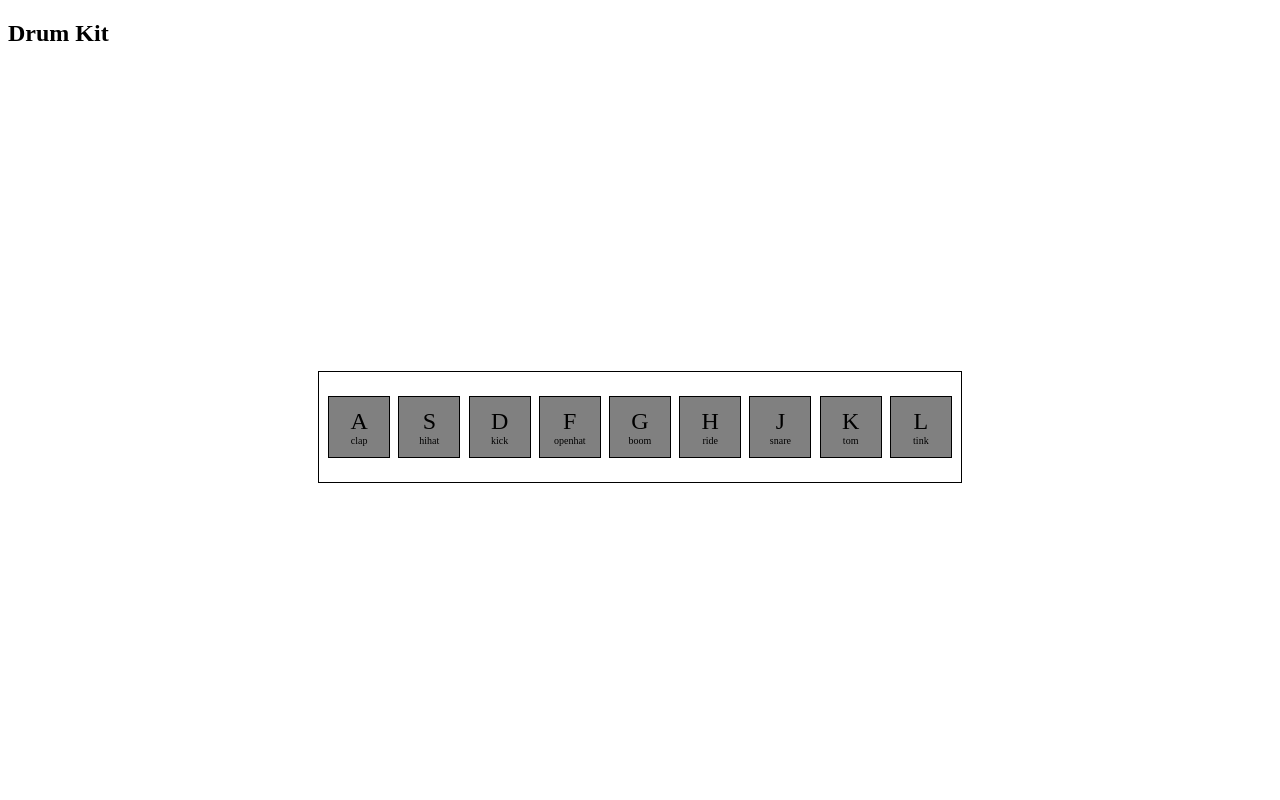
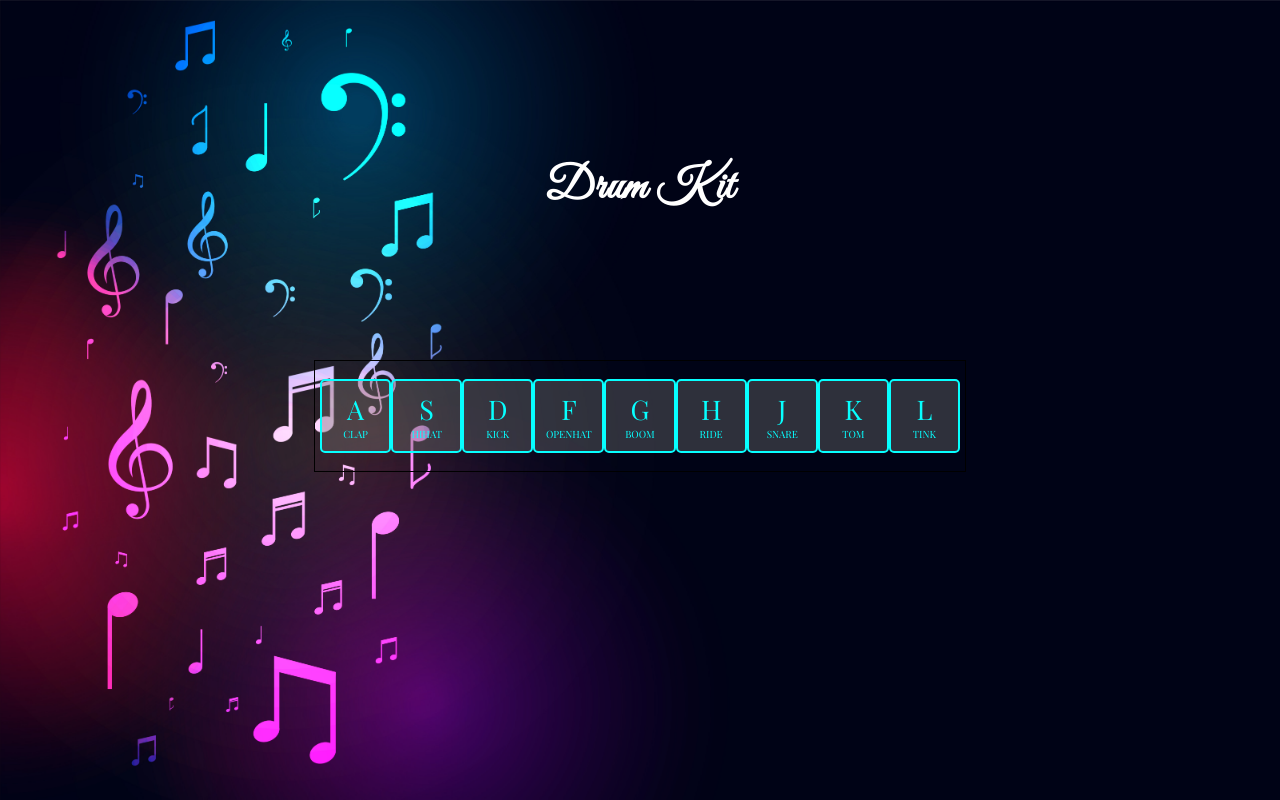
Before and after one commit to Cxde02/Drum-Kit, a plain HTML site: page index.html in a window 1280 px wide. Drawn offline with nearby package versions, Linux system fonts and the light colour scheme; a web font is replaced by a local one.

Commit message:
Updated css

```diff
--- a/styles/style.css
+++ b/styles/style.css
@@ -1,3 +1,40 @@
+@import url("https://fonts.googleapis.com/css2?family=Great+Vibes&display=swap");
+@import url("https://fonts.googleapis.com/css2?family=Great+Vibes&family=Playfair+Display:ital,wght@0,400..900;1,400..900&display=swap");
+
+* {
+  margin: 0;
+}
+
+body {
+  position: relative;
+  min-height: 100vh;
+  margin: 0;
+  padding: 0;
+  overflow: hidden; /* Prevent background blur from affecting scrollbars */
+}
+
+body::before {
+  content: "";
+  position: absolute;
+  top: 0;
+  left: 0;
+  width: 100%;
+  height: 100%;
+  background: url("../images/bg.jpg");
+  background-size: cover;
+  /*filter: blur(3px);*/
+  z-index: -1;
+}
+
+.title {
+  text-align: center;
+  transform: translateY(10rem);
+  color: white;
+  font-family: "Great Vibes", cursive;
+  font-size: 30px;
+  letter-spacing: 1px;
+}
+
 .container {
   display: flex;
   justify-content: center;
@@ -18,27 +55,35 @@
 }
 
 .key {
-  height: 60px;
-  width: 60px;
-  font-size: 24px;
-  /*line-height: 50px;*/
+  height: 70px;
+  width: 70px;
+  font-size: 27px;
+  font-family: "Playfair Display", serif;
+  color: #07ffff;
+  /*line-height: 50px;
+  */
   text-align: center;
-  color: rgb(0, 0, 0);
-  background-color: grey;
-  border: 1px solid black;
+  background-color: rgb(116, 116, 116, 0.4);
+  border: 2px solid #07ffff;
+  border-radius: 5px;
   display: flex;
   flex-direction: column;
   justify-content: center;
   align-items: center;
   transition: all 0.07s;
+  -webkit-border-radius: 5px;
+  -moz-border-radius: 5px;
+  -ms-border-radius: 5px;
+  -o-border-radius: 5px;
 }
 
 .sound {
   font-size: 10px;
+  text-transform: uppercase;
 }
 
 .playing {
   transform: scale(1.1);
-  border-color: green;
-  box-shadow: 0 0 30px green;
+  border-color: #ff6bf9;
+  box-shadow: 0 0 10px #ff6bf9;
 }
```
